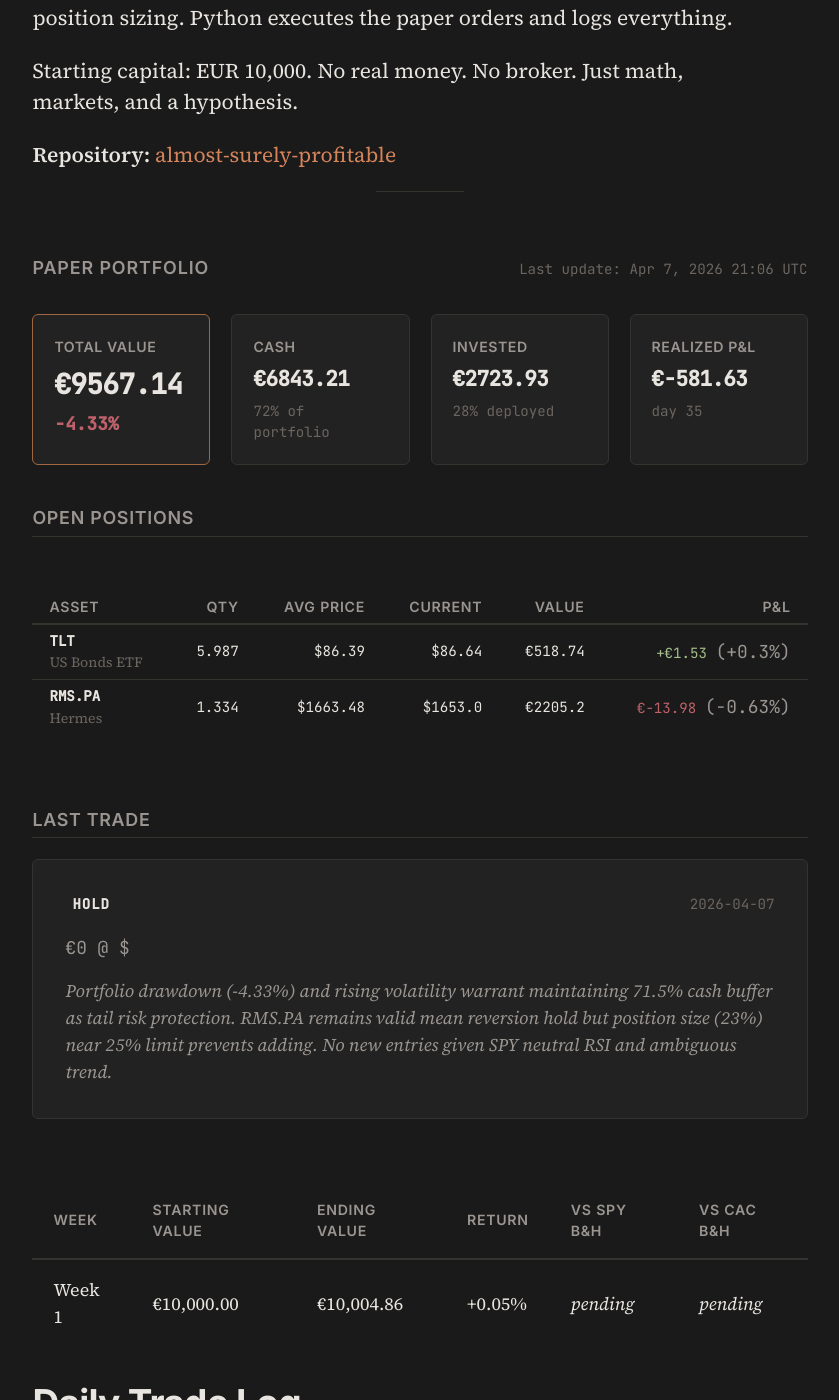
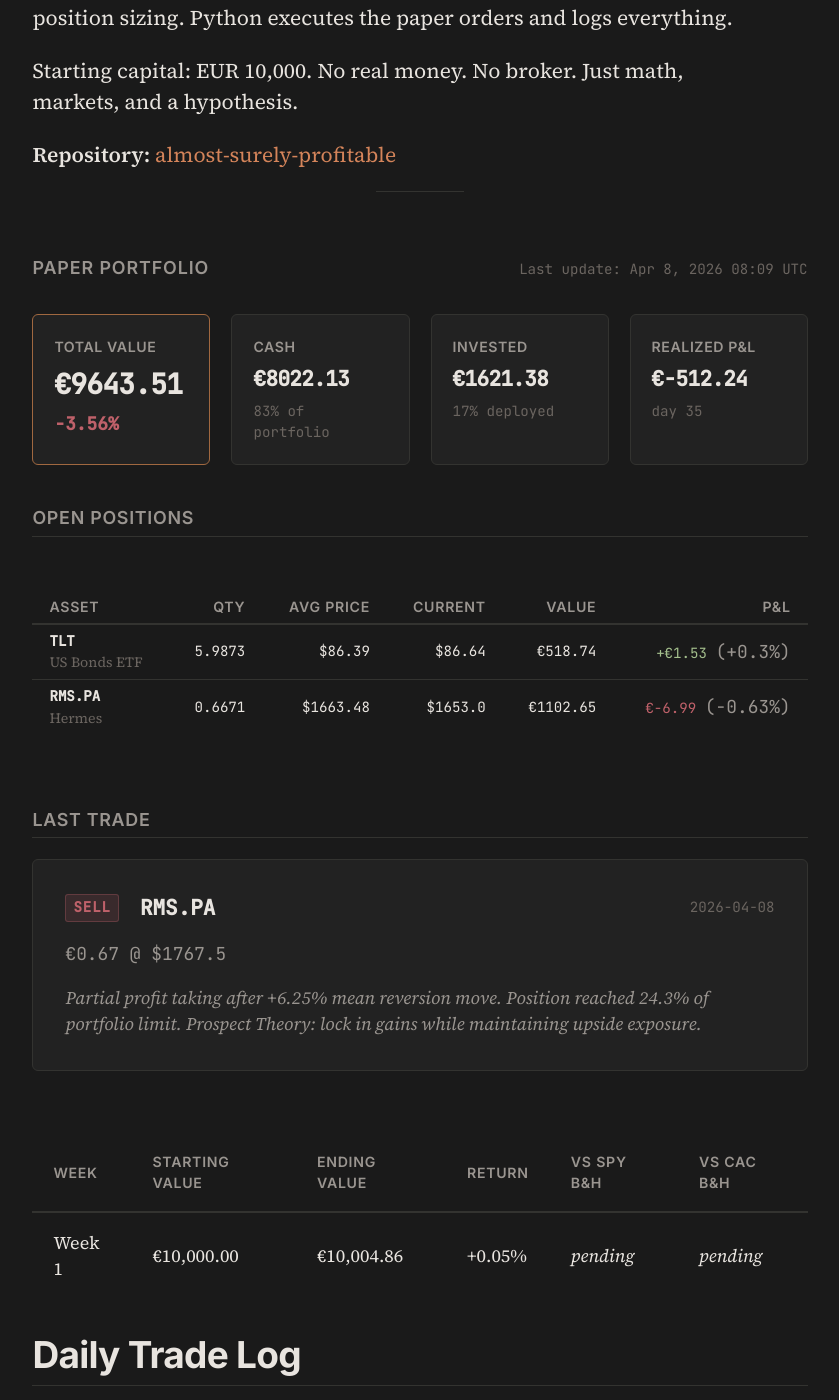
Before and after one commit to Alm0stSurely/alm0stsurely.github.io, a Jekyll site: the page built from trading.md, in a window 1280 px wide and 1400 px high, scrolled down 854 px. Shown: the whole window, without its empty margins (220-1059 px from the left). Built offline with Jekyll 4.4.1, drawn with Linux system fonts in a browser that asks for light colours.

```diff
--- a/_data/portfolio.json
+++ b/_data/portfolio.json
@@ -1,41 +1,41 @@
 {
-  "last_updated": "2026-04-07T21:06:10",
-  "starting_capital": 10000.00,
-  "cash": 6843.21,
-  "total_value": 9567.14,
-  "total_return_pct": -4.33,
-  "total_realized_pnl": -581.63,
+  "last_updated": "2026-04-08T08:09:14.455383",
+  "starting_capital": 10000.0,
+  "cash": 8022.13,
+  "total_value": 9643.51,
+  "total_return_pct": -3.56,
+  "total_realized_pnl": -512.24,
   "days_active": 35,
   "positions": [
     {
       "ticker": "TLT",
       "name": "US Bonds ETF",
-      "quantity": 5.987,
+      "quantity": 5.9873,
       "avg_price": 86.39,
       "current_price": 86.64,
       "market_value": 518.74,
       "pnl": 1.53,
-      "pnl_pct": 0.30,
-      "allocation_pct": 5.42
+      "pnl_pct": 0.3,
+      "allocation_pct": 5.4
     },
     {
       "ticker": "RMS.PA",
       "name": "Hermes",
-      "quantity": 1.334,
+      "quantity": 0.6671,
       "avg_price": 1663.48,
-      "current_price": 1653.00,
-      "market_value": 2205.20,
-      "pnl": -13.98,
+      "current_price": 1653.0,
+      "market_value": 1102.65,
+      "pnl": -6.99,
       "pnl_pct": -0.63,
-      "allocation_pct": 23.05
+      "allocation_pct": 11.4
     }
   ],
   "last_trade": {
-    "date": "2026-04-07",
-    "ticker": null,
-    "action": "hold",
-    "price": null,
-    "amount": null,
-    "reasoning": "Portfolio drawdown (-4.33%) and rising volatility warrant maintaining 71.5% cash buffer as tail risk protection. RMS.PA remains valid mean reversion hold but position size (23%) near 25% limit prevents adding. No new entries given SPY neutral RSI and ambiguous trend."
+    "date": "2026-04-08",
+    "ticker": "RMS.PA",
+    "action": "sell",
+    "price": 1767.5,
+    "amount": 0.667,
+    "reasoning": "Partial profit taking after +6.25% mean reversion move. Position reached 24.3% of portfolio limit. Prospect Theory: lock in gains while maintaining upside exposure."
   }
 }
```
Also changed, not shown: _posts/2026-04-08-the-shuffle-tax-random-selection.md (added, +144 -0 lines).
